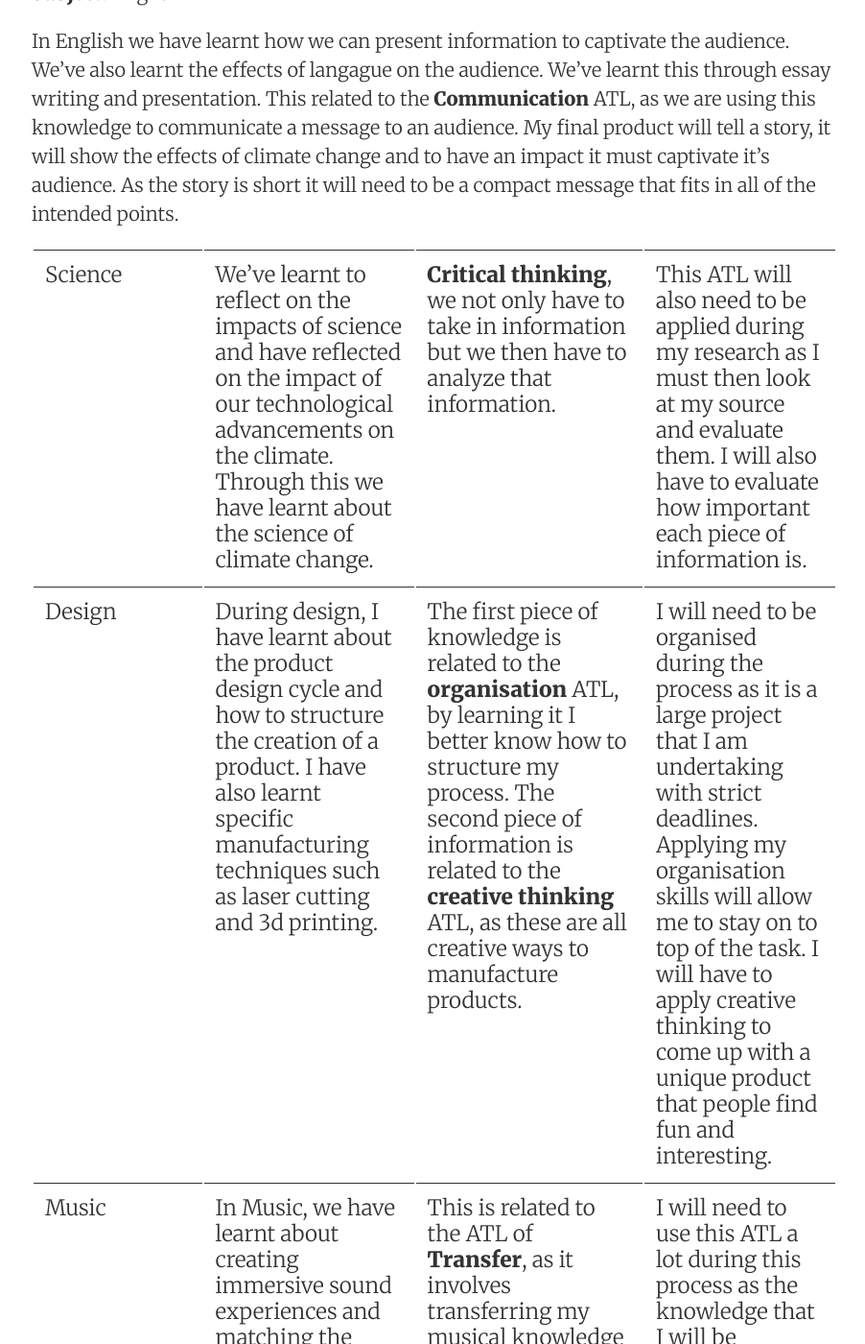
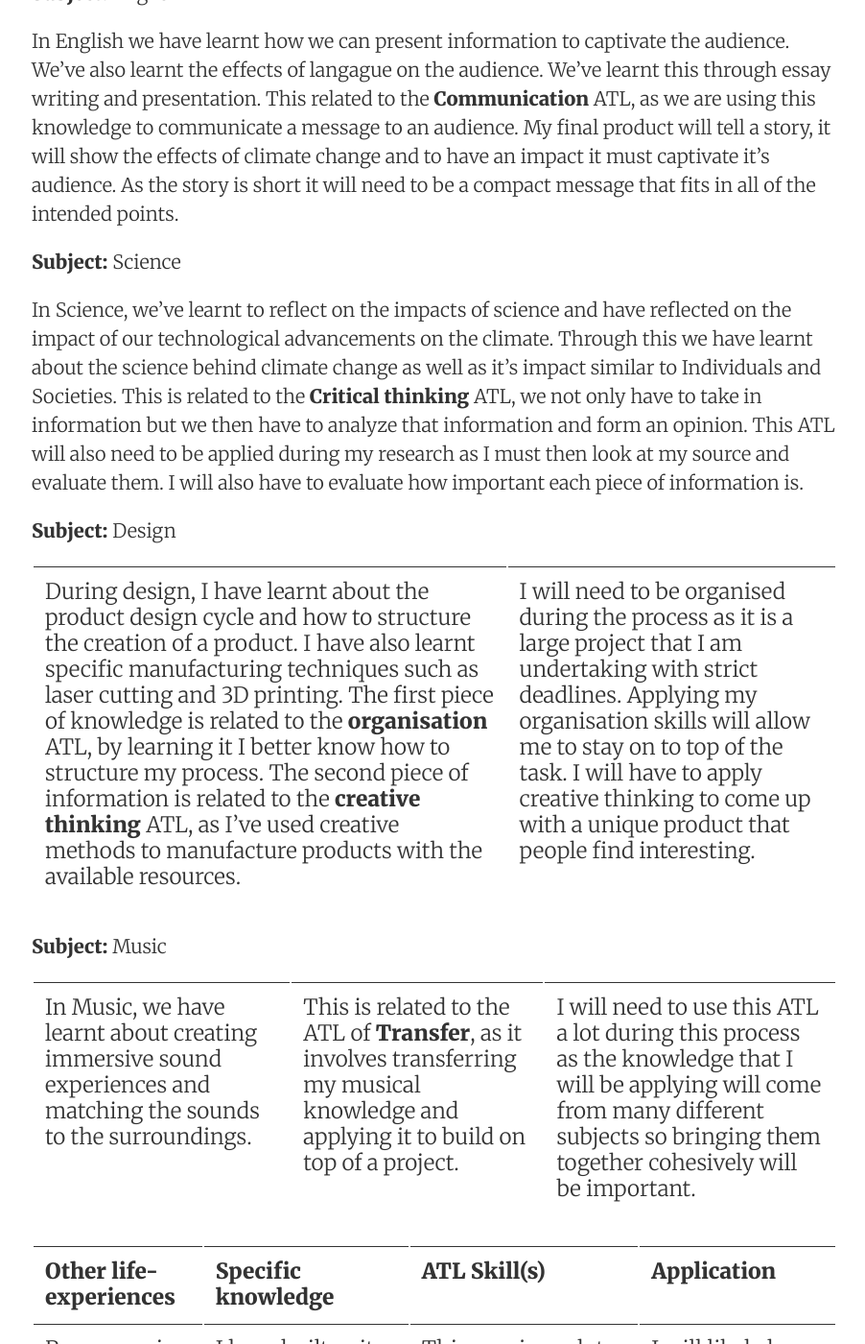
Before and after one commit to sampoder/climatator, a Jekyll site: the page built from journal/_posts/2020-09-10-prior-knowledge.md, in a window 1280 px wide and 1400 px high, scrolled down 606 px. Shown: the whole window at 96% size, without its empty margins (187-1089 px from the left). Built offline with Jekyll 4.4.1, drawn with Linux system fonts in a browser that asks for light colours; some of the changed text lies outside the part shown.

Commit message:
Update 2020-09-10-prior-knowledge.md

```diff
--- a/journal/_posts/2020-09-10-prior-knowledge.md
+++ b/journal/_posts/2020-09-10-prior-knowledge.md
@@ -15,10 +15,21 @@ In Individuals and Societies, we've learnt about the effects of climate change i
 
 In English we have learnt how we can present information to captivate the audience. We've also learnt the effects of langague on the audience. We've learnt this through essay writing and presentation. This related to the **Communication** ATL, as we are using this knowledge to communicate a message to an audience. My final product will tell a story, it will show the effects of climate change and to have an impact it must captivate it’s audience. As the story is short it will need to be a compact message that fits in all of the intended points.
 
+**Subject:** Science
 
-| Science                                                      | We’ve learnt to reflect on the impacts of science and have reflected on the impact of our technological advancements on the climate. Through this we have learnt about the science of climate change. | **Critical thinking**, we not only have to take in information but we then have to analyze that information. | This ATL will also need to be applied during my research as I must then look at my source and evaluate them. I will also have to evaluate how important each piece of information is. |
-| Design                                                       | During design, I have learnt about the product design cycle and how to structure the creation of a product. I have also learnt specific manufacturing techniques such as laser cutting and 3d printing. | The first piece of knowledge is related to the **organisation** ATL, by learning it I better know how to structure my process. The second piece of information is related to the **creative thinking** ATL, as these are all creative ways to manufacture products. | I will need to be organised during the process as it is a large project that I am undertaking with strict deadlines. Applying my organisation skills will allow me to stay on to top of the task. I will have to apply creative thinking to come up with a unique product that people find fun and interesting. |
-| Music                                                        | In Music, we have learnt about creating immersive sound experiences and matching the sounds to the surroundings. | This is related to the ATL of **Transfer**, as it involves transferring my musical knowledge and applying it to build on top of a project. | I will need to use this ATL a lot during this process as the knowledge that I will be applying will come from many different subjects so bringing them together cohesively will be important. |
+In Science, we’ve learnt to reflect on the impacts of science and have reflected on the impact of our technological advancements on the climate. Through this we have learnt about the science behind climate change as well as it's impact similar to Individuals and Societies. This is related to the **Critical thinking** ATL, we not only have to take in information but we then have to analyze that information and form an opinion. This ATL will also need to be applied during my research as I must then look at my source and evaluate them. I will also have to evaluate how important each piece of information is.
+
+**Subject:** Design
+
+During design, I have learnt about the product design cycle and how to structure the creation of a product. I have also learnt specific manufacturing techniques such as laser cutting and 3D printing. The first piece of knowledge is related to the **organisation** ATL, by learning it I better know how to structure my process. The second piece of information is related to the **creative thinking** ATL, as I've used creative methods to manufacture products with the available resources. | I will need to be organised during the process as it is a large project that I am undertaking with strict deadlines. Applying my organisation skills will allow me to stay on to top of the task. I will have to apply creative thinking to come up with a unique product that people find interesting.
+
+**Subject:** Music
+
+In Music, we have learnt about creating immersive sound experiences and matching the sounds to the surroundings. | This is related to the ATL of **Transfer**, as it involves transferring my musical knowledge and applying it to build on top of a project. | I will need to use this ATL a lot during this process as the knowledge that I will be applying will come from many different subjects so bringing them together cohesively will be important.
+
+
+
+
 | **Other life-experiences**                                   | **Specific knowledge** | **ATL Skill(s)**| **Application**   |
 | Programming | I have built quite a few pieces of software, including hardware projects with the Raspberry Pi and Arduino.  I can apply my knowledge of programming in Python to creating the desired product. | This requires a lot of **organisation**, as you need to keep your code organised to allow yourself to continue coding. It also requires a lot of **creative thinking** as you have to come up with solutions to issues you face and problem solve. | I will likely be working with a massive code base that consists of a lot of different files running on different machines, it will be important to keep this organised. I will also likely face a lot of bugs in my code, face problems I’ve never solved before.. for this I will need to think of creative solutions. |
 | Multimedia | I have experience creating long form and short form multimedia content. When creating the video aspect of my project I can apply this knowledge to create an impressive video. | This relates to **communication**, how do we tell a story with visuals? Each frame communicates something and its important that that message is perfect. | As the video will be the center piece I will have to be very detailed with my approach, making a clear plan on what I want the audience to take away from the experience. |
```
